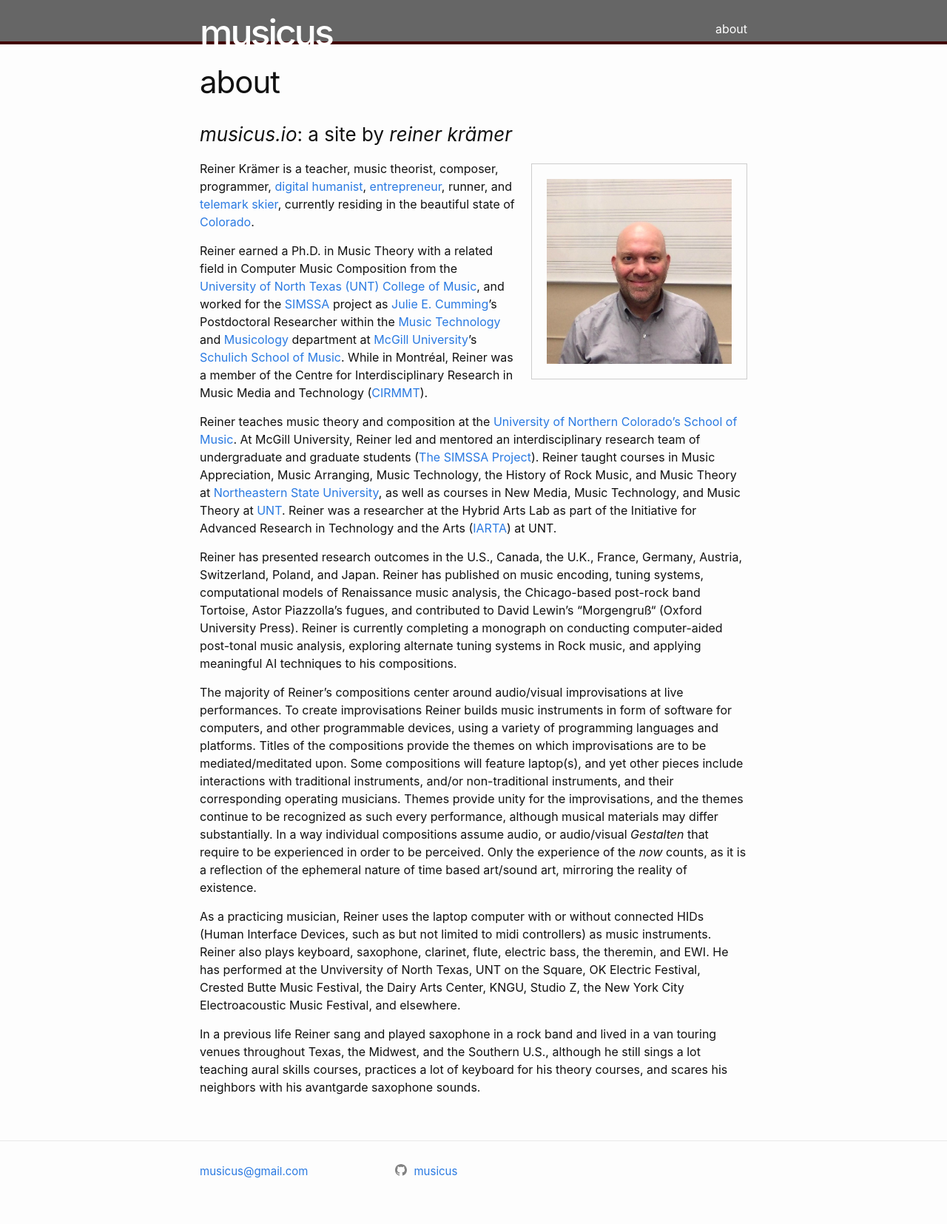
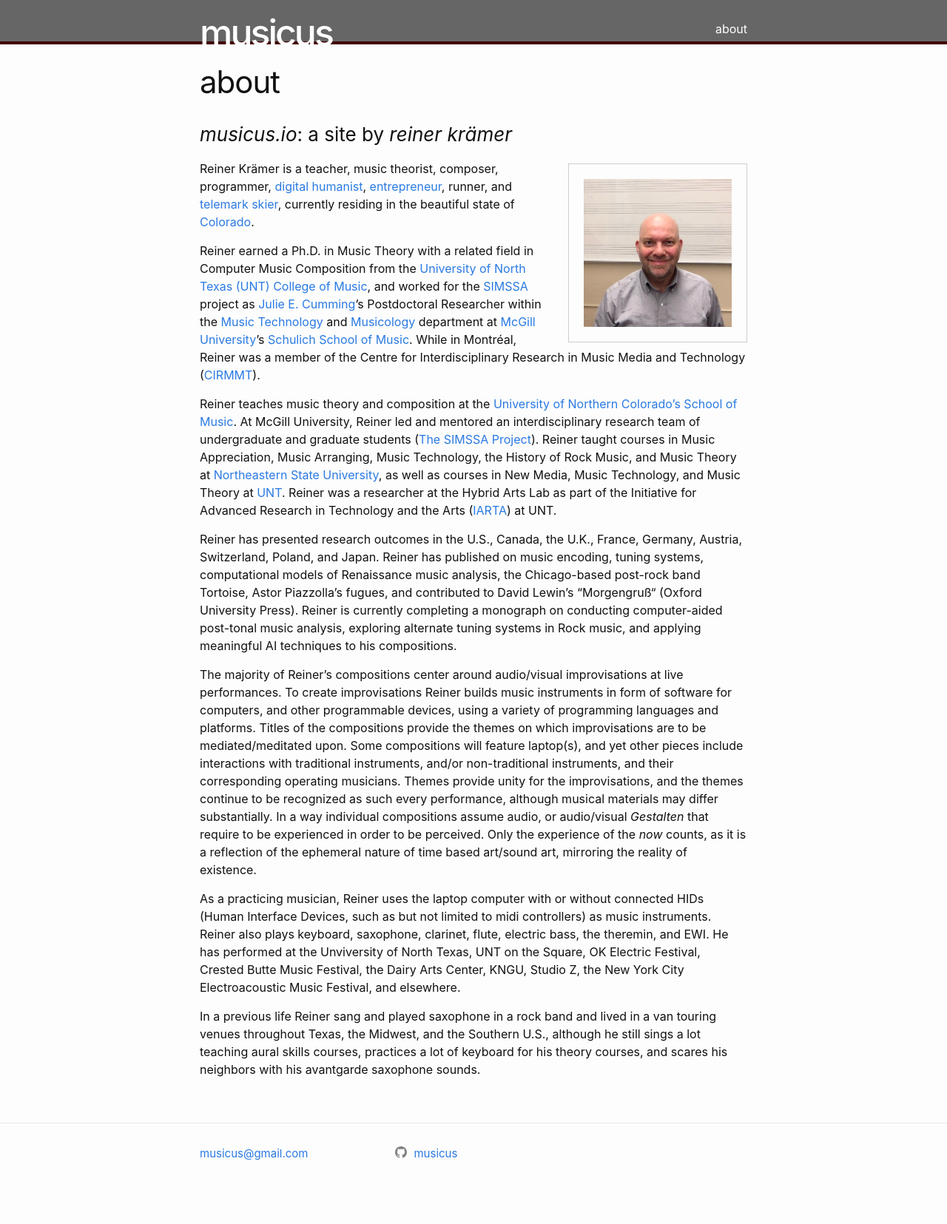
Before and after one commit to musicus/musicus.github.io, a Jekyll site: the page built from about.markdown, in a window 1280 px wide. Shown: the whole page at 74% size. Built offline with Jekyll 4.4.1, drawn with Linux system fonts in a browser that asks for light colours; after the commit the page ends 1631 px from its top, so only the background shows below that.

Commit message:
Formatted image in about page.

```diff
--- a/about.markdown
+++ b/about.markdown
@@ -6,7 +6,7 @@
 
 ### *musicus.io*: a site by *reiner kr&auml;mer*
 
-<img src="https://musicus.io/assets/images/skipass.jpg" style="max-width: 100%; vertical-align: middle;float: right; width: 250px; height: auto; margin: 5px 0px 5px 20px; border: 1px solid rgba(102, 102, 102, 0.32); padding: 20px;">Reiner Krämer is a teacher, music theorist, composer, programmer, [digital humanist](https://www.thebritishacademy.ac.uk/blog/what-are-digital-humanities/){:target="_blank"}, [entrepreneur](https://www.mathnasium.com/boulder/about){:target="_blank"}, runner, and [telemark skier](https://www.youtube.com/watch?v=JCF_ejx4-Kc){:target="_blank"}, currently residing in the beautiful state of [Colorado](https://www.colorado.com){:target="_blank"}.
+<img src="https://musicus.io/assets/images/skipass.jpg" style="max-width: 100%; vertical-align: middle;float: right; width: 200px; height: auto; margin: 5px 0px 5px 20px; border: 1px solid rgba(102, 102, 102, 0.32); padding: 20px;">Reiner Krämer is a teacher, music theorist, composer, programmer, [digital humanist](https://www.thebritishacademy.ac.uk/blog/what-are-digital-humanities/){:target="_blank"}, [entrepreneur](https://www.mathnasium.com/boulder/about){:target="_blank"}, runner, and [telemark skier](https://www.youtube.com/watch?v=JCF_ejx4-Kc){:target="_blank"}, currently residing in the beautiful state of [Colorado](https://www.colorado.com){:target="_blank"}.
 
 Reiner earned a Ph.D. in Music Theory with a related field in Computer Music Composition from the [University of North Texas (UNT) College of Music](https://music.unt.edu){:target="_blank"}, and worked for the [SIMSSA](http://simssa.ca){:target="_blank"} project as [Julie E. Cumming](https://www.mcgill.ca/music/julie-e-cumming){:target="_blank"}'s Postdoctoral Researcher within the [Music Technology](https://www.mcgill.ca/music/about-us/music-technology){:target="_blank"} and [Musicology](https://www.mcgill.ca/music/about-us/music-history-musicology){:target="_blank"} department at [McGill University](https://www.mcgill.ca){:target="_blank"}’s [Schulich School of Music](https://www.mcgill.ca/music/){:target="_blank"}. While in Montréal, Reiner was a member of the Centre for Interdisciplinary Research in Music Media and Technology ([CIRMMT](https://www.cirmmt.org/){:target="_blank"}).
 
```
